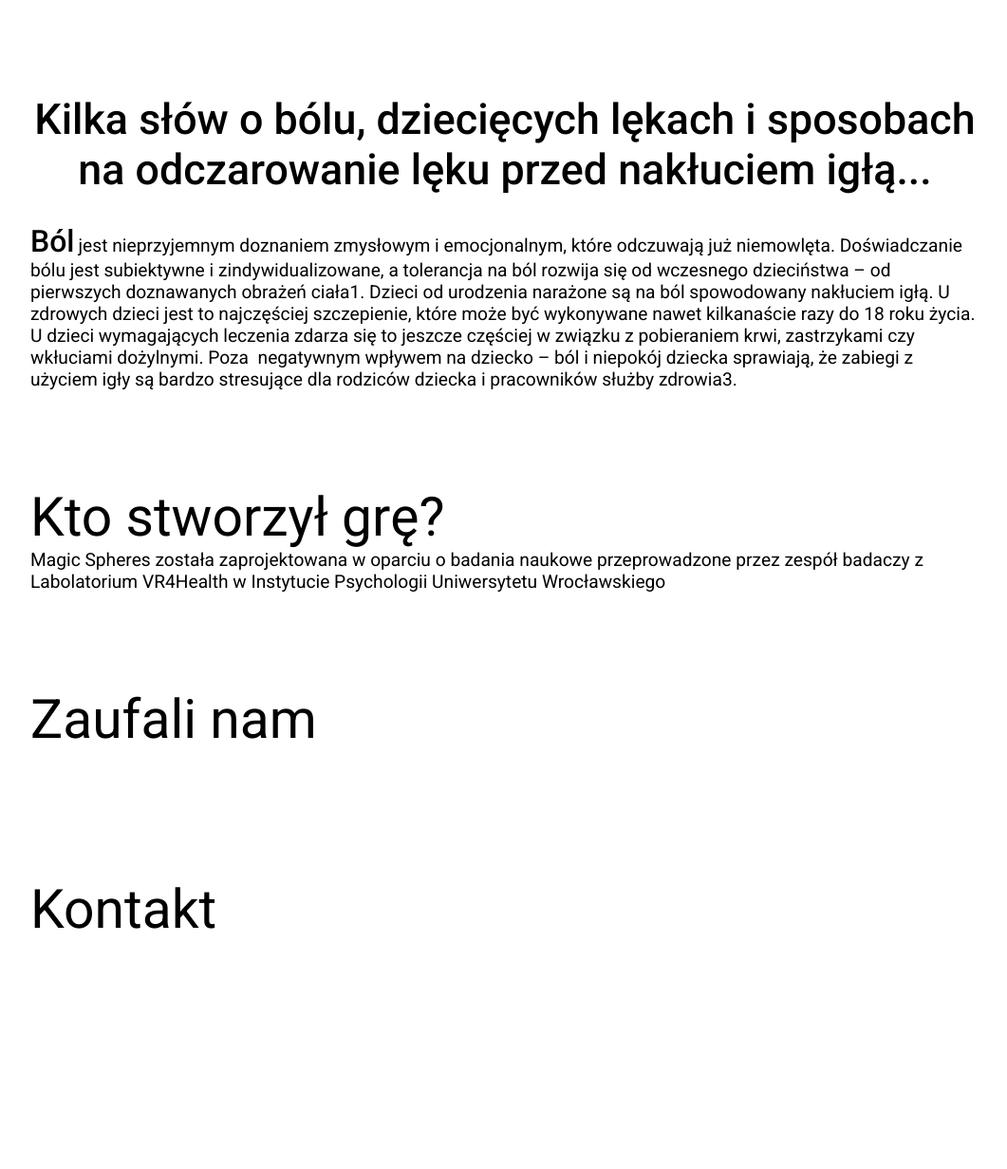
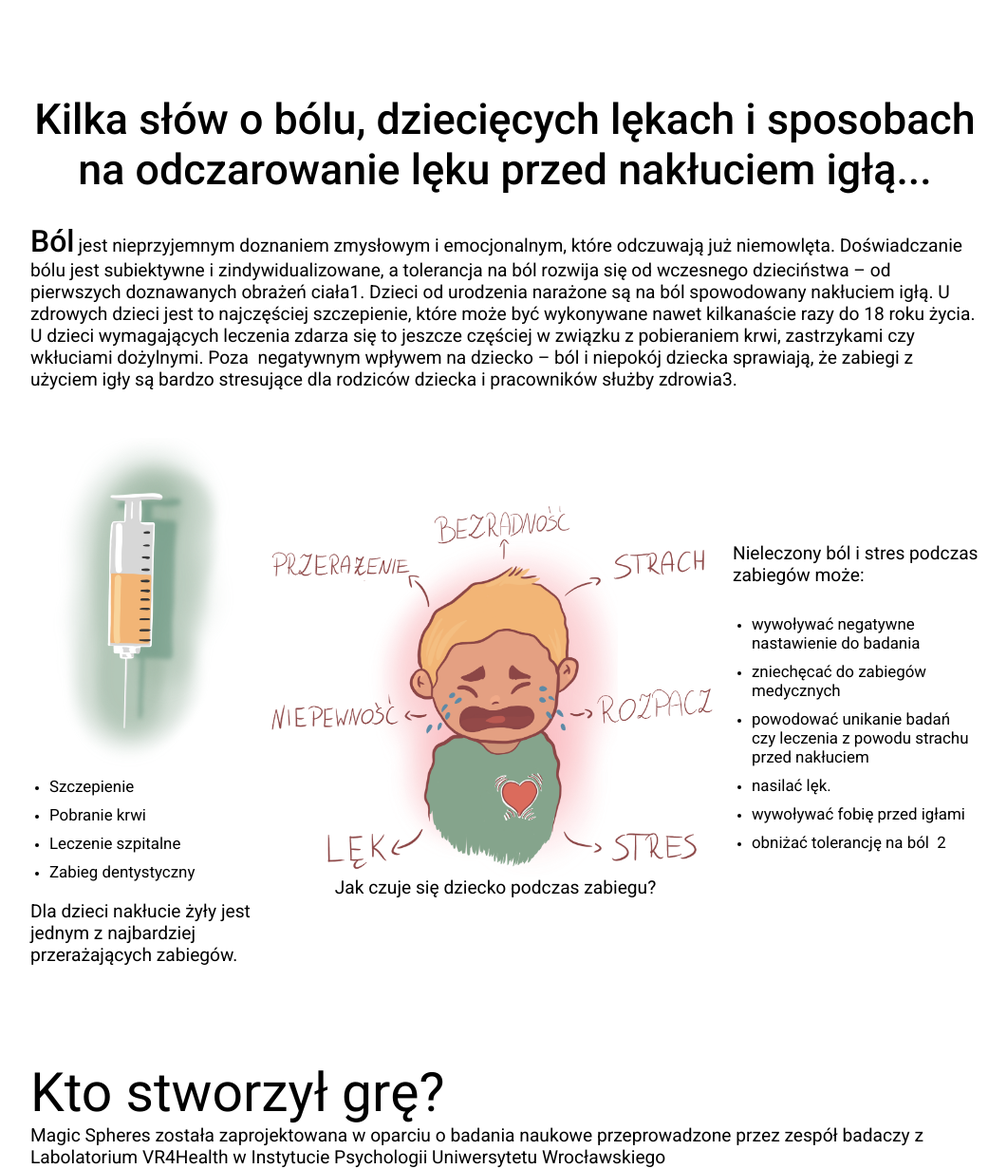
Before and after one commit to piotrwojtaszek/MOT-WEBSITE, a PHP site: page / in a window 1280 px wide. Shown: the part 4505-5736 px from the top of the page at 95% size, without its empty margins (108-1169 px from the left). Before the commit the page ends 5483 px from the top, so only its background shows below. Run offline with PHP 8.4, Linux system fonts and the light colour scheme.

Commit message:
Crying baby

```diff
--- a/Site/index.php
+++ b/Site/index.php
@@ -241,12 +241,43 @@
                     <div class="section_4_1_content">
                         <div class="section_4_1_content_1">
                             <p>Ból</p>
-                            <p>jest nieprzyjemnym doznaniem zmysłowym i emocjonalnym, które odczuwają już niemowlęta. Doświadczanie bólu jest subiektywne i zindywidualizowane, a tolerancja na ból rozwija się od wczesnego dzieciństwa – od pierwszych doznawanych obrażeń ciała1. Dzieci od urodzenia narażone są na ból spowodowany nakłuciem igłą. U zdrowych dzieci jest to najczęściej szczepienie, które może być wykonywane nawet kilkanaście razy do 18 roku życia. U dzieci wymagających leczenia zdarza się to jeszcze częściej w związku z pobieraniem krwi, zastrzykami czy wkłuciami dożylnymi. Poza  negatywnym wpływem na dziecko – ból i niepokój dziecka sprawiają, że zabiegi z użyciem igły są bardzo stresujące dla rodziców dziecka i pracowników służby zdrowia3.
-
+                            <p>
+                            jest nieprzyjemnym doznaniem zmysłowym i emocjonalnym, które odczuwają już niemowlęta. Doświadczanie bólu jest subiektywne i zindywidualizowane, a tolerancja na ból rozwija się od wczesnego dzieciństwa – od pierwszych doznawanych obrażeń ciała1. Dzieci od urodzenia narażone są na ból spowodowany nakłuciem igłą. U zdrowych dzieci jest to najczęściej szczepienie, które może być wykonywane nawet kilkanaście razy do 18 roku życia. U dzieci wymagających leczenia zdarza się to jeszcze częściej w związku z pobieraniem krwi, zastrzykami czy wkłuciami dożylnymi. Poza  negatywnym wpływem na dziecko – ból i niepokój dziecka sprawiają, że zabiegi z użyciem igły są bardzo stresujące dla rodziców dziecka i pracowników służby zdrowia3.
                             </p>
                         </div>
                     </div>
                 </div>
+                <div class="section_4_2_content">
+                        <div class="section_4_2_content_1">
+                            <img src="media/multi/syringe.png" alt="">
+                            <ul>
+                                <li><p>Szczepienie</p></li>
+                                <li><p>Pobranie krwi</p></li>
+                                <li><p>Leczenie szpitalne</p></li>
+                                <li><p>Zabieg dentystyczny</p></li>
+                            </ul>
+                            <p class="section_4_2_content_1_2">
+                            Dla dzieci nakłucie żyły jest jednym z najbardziej przerażających zabiegów.
+                            </p>
+                        </div>
+                        <div class="section_4_2_content_2">
+                            <img src="media/multi/cry_baby.png" alt="">
+                            <p>
+                            Jak czuje się dziecko podczas zabiegu?
+                            </p>
+                        </div>
+                        <div class="section_4_2_content_3">
+                            <p class="section_4_2_content_3_1">Nieleczony ból i stres podczas zabiegów może:</p>
+                            <ul>
+                                <li><p>wywoływać negatywne nastawienie do badania</p></li>
+                                <li><p>zniechęcać do zabiegów medycznych</p></li>
+                                <li><p>powodować unikanie badań czy leczenia z powodu strachu przed nakłuciem</p></li>
+                                <li><p>nasilać lęk.</p></li>
+                                <li><p>wywoływać fobię przed igłami</p></li>
+                                <li><p>obniżać tolerancję na ból  2</p></li>
+                            </ul>
+                        </div>
+                    </div>
         </section>
         <section id="section_5">
         <div class="section_5_1">
--- a/Site/style.css
+++ b/Site/style.css
@@ -447,6 +447,7 @@ padding-left: 25%;
 
 .section_4_1_content_1{
     padding-top: 30px;
+    padding-bottom: 50px;
 }
 
 .section_4_1_content_1 p{
@@ -457,6 +458,56 @@ padding-left: 25%;
 .section_4_1_content_1 p:first-child{
     font-size: 2em;
     font-weight: 500;
+}
+
+.section_4_2_content {
+    display: flex;
+    justify-content: space-between;
+    align-items: center;
+}
+
+.section_4_2_content_1{
+    width: 24%;
+}
+.section_4_2_content_2{
+    width: 48%;
+}
+.section_4_2_content_3{
+    width: 26%;
+}
+
+.section_4_2_content_1 ul{
+    margin-left: 10px;
+    margin-bottom: 20px;
+}
+
+.section_4_2_content_1 li{
+    font-size: .88em;
+    margin: 10px;
+}
+
+.section_4_2_content_2 p{
+    text-align: center;
+}
+
+.section_4_2_content_3_1{
+    padding: 0 0 20px 0;
+}
+.section_4_2_content_3 ul{
+    margin-left: 10px;
+
+}
+.section_4_2_content_3 li{
+    margin: 10px;
+    font-size: 0.88em;
+}
+
+.section_4_2_content_1 img{
+    width: 100%;
+}
+
+.section_4_2_content_2 img{
+    width: 100%;
 }
 
 @media screen and (max-width:1000px){
@@ -500,16 +551,16 @@ padding-left: 25%;
     }
 
     .wrapper p{
-        font-size: 1.1em;
+        font-size: 1em;
     }
 
     .wrapper h1{
-        font-size: 3em;
+        font-size: 2.5em;
         font-weight: 400;
     }
 
     .wrapper h4{
-        font-size: 1.9em;
+        font-size: 1.7em;
         font-weight: 400;
     }
 
```
Also changed, not shown: Site/media/multi/cry_baby.png (added), Site/media/multi/syringe.png (added).
